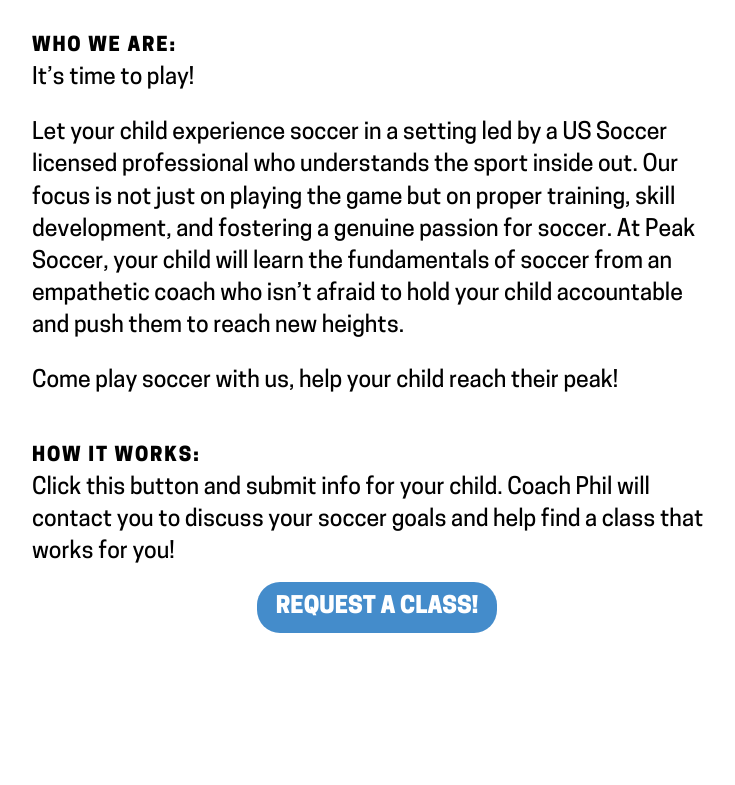
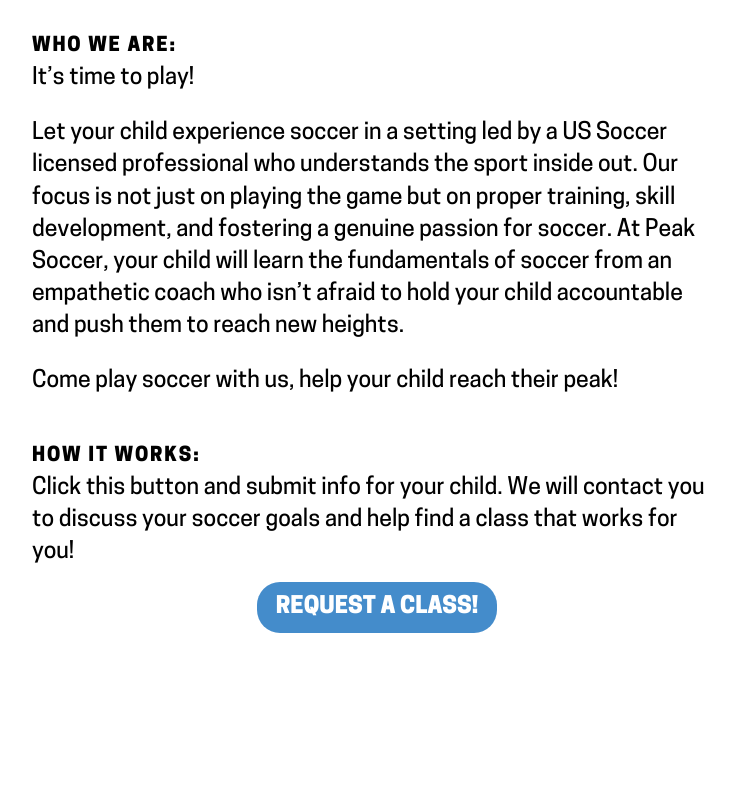
Before and after one commit to philphantastic/philphantastic.github.io, a Jekyll site: the page built from index.html, in a window 1280 px wide. Shown: the part 733-1518 px from the top of the page, without its empty margins (263-998 px from the left). Built offline with Jekyll 4.4.1, drawn with Linux system fonts in a browser that asks for light colours; the list of posts is cut into pages by our own code.

Commit message:
Update index.html

```diff
--- a/index.html
+++ b/index.html
@@ -20,7 +20,7 @@ title: Home
 <p>Come play soccer with us, help your child reach their peak!</p>
 
 <h2 style="font-weight:800;font-size:85%;letter-spacing:0.08rem;text-transform:uppercase;margin-bottom:.2rem;">How it works:</h2>
-<p>Click this button and submit info for your child. Coach Phil will contact you to discuss your soccer goals and help find a class that works for you!</p>
+<p>Click this button and submit info for your child. We will contact you to discuss your soccer goals and help find a class that works for you!</p>
 <p style="text-align:center;font-weight:800;"><a class="sign-up" href="https://docs.google.com/forms/d/e/1FAIpQLSfIXr4-H_abrNfbYR_kdn7LglZaM0_7j03IGP2wfrRsBwNf6w/viewform">Request a class!</a></p>
 
 
```
